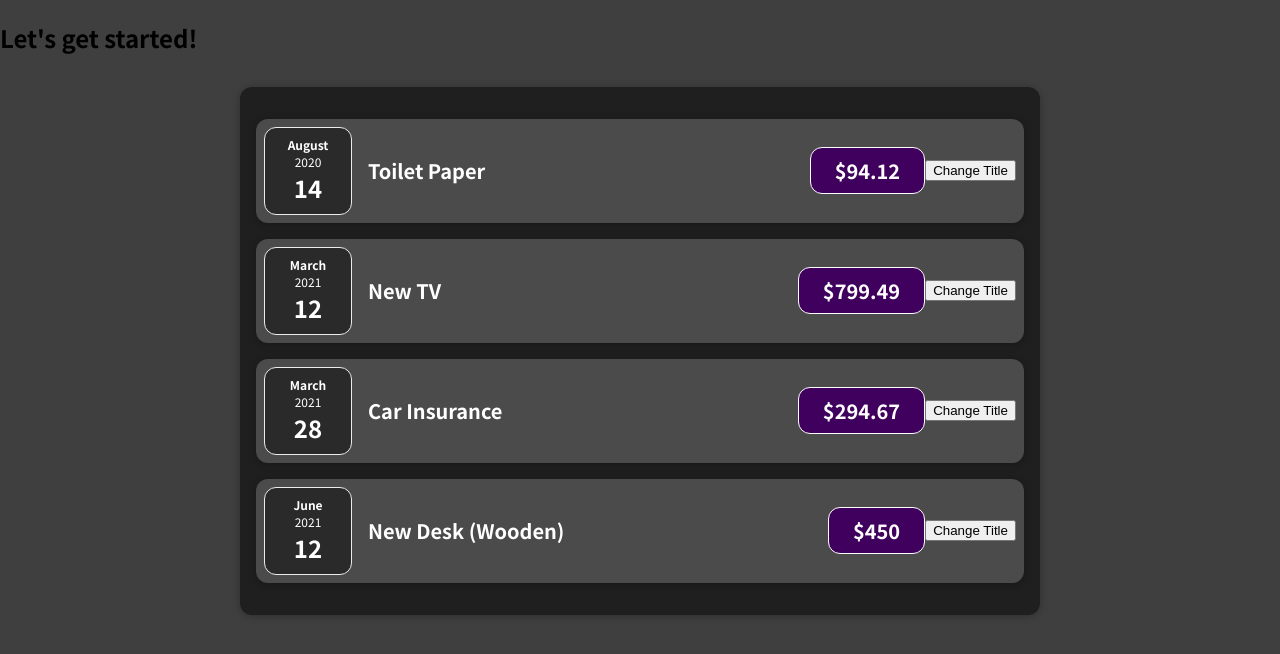
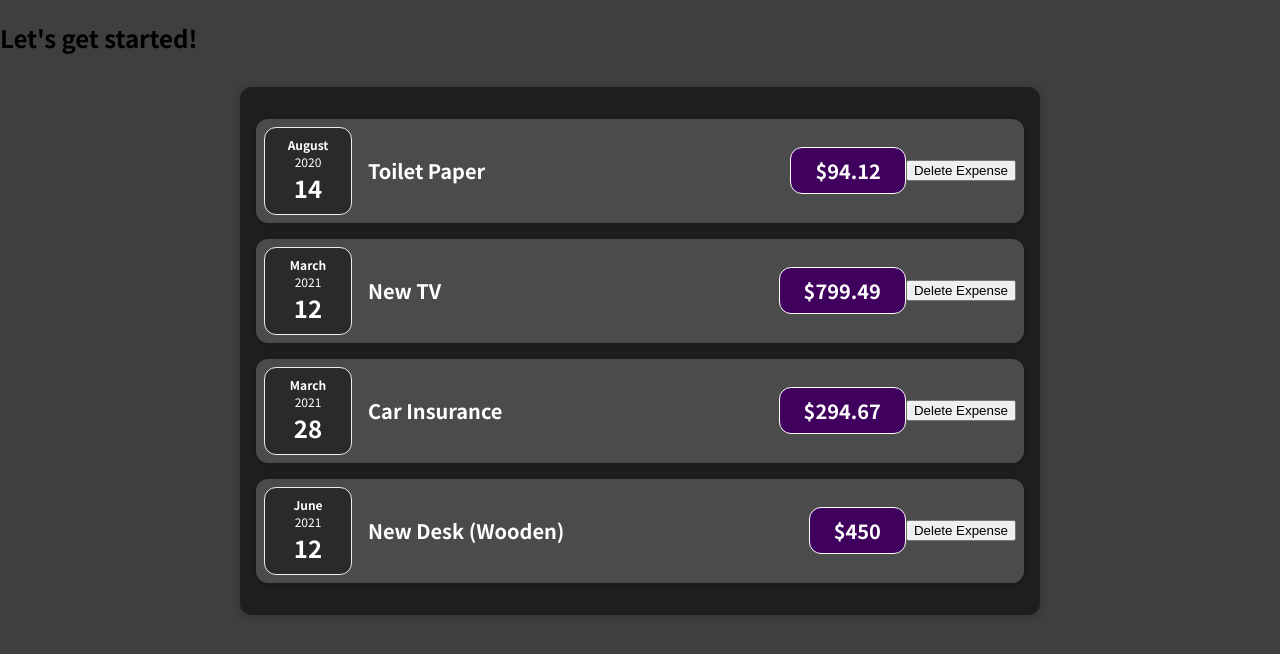
Before and after one commit to Vikassinghrathor/Sharpener_ReactJs_projects, a React (Create React App) app: page / in a window 1280 px wide. Shown: the top 654 px of the page. Built offline with nearby package versions, Linux system fonts and the light colour scheme.

Commit message:
Delete button

```diff
--- a/src/Components/Expense/ExpenseItem.jsx
+++ b/src/Components/Expense/ExpenseItem.jsx
@@ -3,9 +3,13 @@ import './ExpenseItem.css';
 import Card from '../UI/Card';
 
 function ExpenseItem(props) {
-  const clickHandler = () => {
-    console.log('clicked');
-  };
+
+  const DeleteExpanse = () => {
+    const expenseItemContainer = document.getElementById(`expense-item-${props.id}`);
+
+    expenseItemContainer.parentNode.removeChild(expenseItemContainer);
+
+  }
   return (
     <Card className='expense-item'>
       <ExpenseDate date={props.date} />
@@ -13,7 +17,7 @@ function ExpenseItem(props) {
         <h2>{props.title}</h2>
         <div className='expense-item__price'>${props.amount}</div>
       </div>
-      <button onClick={clickHandler}>Change Title</button>
+      <button onClick={DeleteExpanse}>Delete Expense</button>
     </Card>
   );
 }
```
